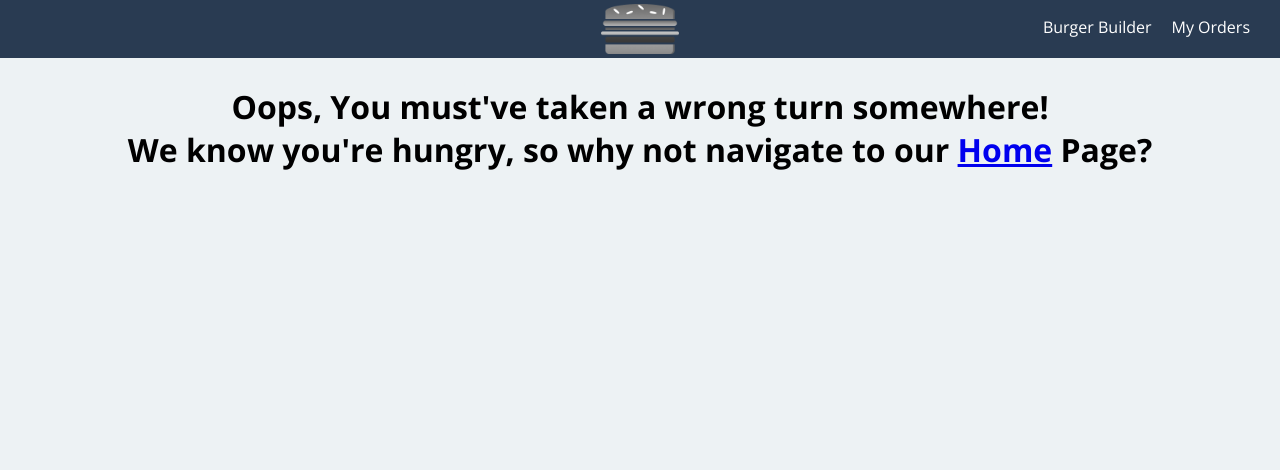
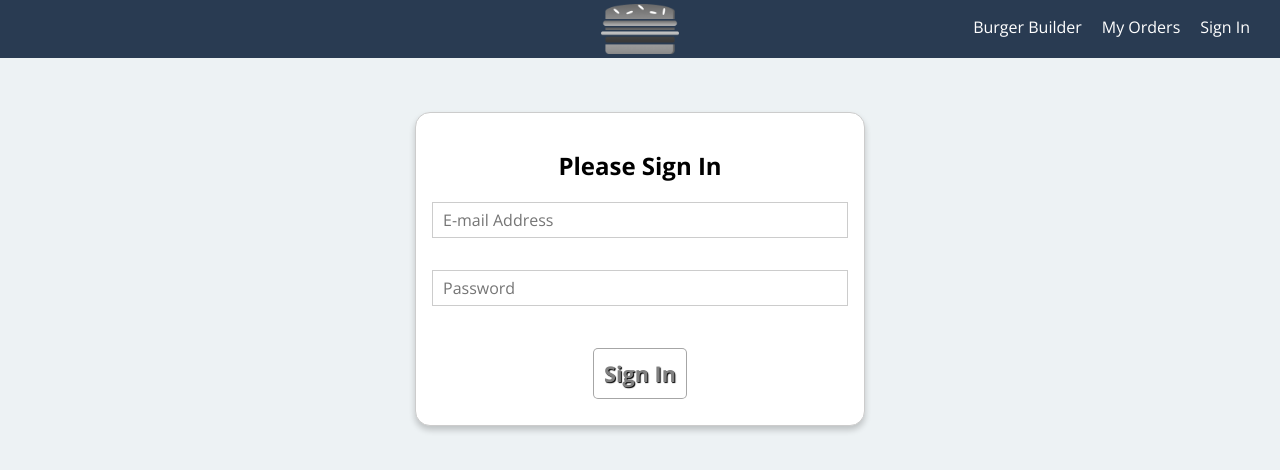
Before and after one commit to MatheoDodi/burgatory-burger-app, a React (Create React App) app: page /sign-in in a window 1280 px wide. Shown: the top 470 px of the page. Built offline with nearby package versions, Linux system fonts and the light colour scheme.

Commit message:
added sign in component

```diff
--- a/src/App.js
+++ b/src/App.js
@@ -3,6 +3,7 @@ import Layout from './components/Layout/Layout';
 import BurgerBuilder from './containers/BurgerBuilder/BurgerBuilder';
 import Checkout from './containers/Checkout/Checkout';
 import Orders from './containers/Orders/Orders';
+import Auth from './containers/Auth/Auth';
 import OrderComplete from './components/Order/OrderComplete/OrderComplete';
 import { BrowserRouter as Router, Route, Switch, NavLink } from 'react-router-dom';
 
@@ -19,6 +20,7 @@ class App extends Component {
 						<Route path="/checkout" component={Checkout} />
             <Route path="/orders" component={Orders} />
             <Route path="/order-complete" component={OrderComplete} />
+            <Route path="/sign-in" component={Auth} />
             <Route exact path='/' component={BurgerBuilder}/>
 						<Route render={() => <div style={{width: '100%', textAlign: 'center'}}><h1>Oops, You must've taken a wrong turn somewhere! <br /> We know you're hungry, so why not navigate to our <NavLink to="/">Home</NavLink> Page?</h1></div>} />
 					</Switch>
--- a/src/components/Navigation/NavigationItems/NavigationItems.js
+++ b/src/components/Navigation/NavigationItems/NavigationItems.js
@@ -48,6 +48,7 @@ const navigationItems = (props) => {
     <NavigationList display={props.display}>
         <ListItem onClick={props.goBurgerBuilder} textSize={props.textSize}><NavLink to="/">Burger Builder</NavLink></ListItem>
         <ListItem onClick={props.goCheckout} textSize={props.textSize}><NavLink to="/orders">My Orders</NavLink></ListItem>
+        <ListItem onClick={props.goCheckout} textSize={props.textSize}><NavLink to="/sign-in">Sign In</NavLink></ListItem>
     </NavigationList>
   )
 }
--- a/src/components/Order/CheckoutSummary/CheckoutSummary.js
+++ b/src/components/Order/CheckoutSummary/CheckoutSummary.js
@@ -1,6 +1,5 @@
 import React from 'react';
 import styled from 'styled-components';
-import Burger from '../../Burger/Burger';
 
 const SummaryDiv = styled.div`
 	text-align: center;
--- /dev/null
+++ b/src/containers/Auth/Auth.js
@@ -0,0 +1,186 @@
+import React, { Component } from 'react';
+import Input from '../../components/UI/Input/Input';
+import styled from 'styled-components';
+import * as actions from '../../store/actions/index';
+import { connect } from 'react-redux';
+
+const ContactDataContainer = styled.div`
+    box-sizing: border-box;
+    padding: 1rem;
+    margin: 3rem auto;
+    width: 450px;
+    text-align: center;
+    background-color: white;
+    border: 1px solid #ccc;
+    border-radius: 15px;
+    box-shadow: 0 4px 6px rgba(0,0,0,.2);
+    @media (max-width: 800px) {
+        width: 350px;
+    }
+`
+
+const SuccessButton = styled.button`
+    border: #5C9210;
+    border-radius: 5px;
+    color: white;
+    text-shadow: 1px 1px 1px black;
+    background-color: #38c900;
+    outline: none;
+    cursor: pointer;
+    font: inherit;
+    padding: 10px;
+    margin: 10px;
+    font-weight: bold;
+    font-size: 1.35rem;
+    &:disabled {
+        color: gray;
+        border: 1px solid rgba(0,0,0,.35);
+        background-color: white;
+        cursor: not-allowed;
+    }
+`
+
+const Form = styled.form`
+    width: 100%;
+`
+
+class Auth extends Component {
+    state = {
+        controls: {
+            email: {
+                elementType: 'input',
+                elementConfig: {
+                    type: 'email',
+                    placeholder: 'E-mail Address',
+                },
+                value: '',
+                validation: {
+                    required: true,
+                    email: true
+                },
+                valid: false,
+                touched: false
+            },
+            password: {
+                elementType: 'input',
+                elementConfig: {
+                    type: 'password',
+                    placeholder: 'Password',
+                },
+                value: '',
+                validation: {
+                    required: true,
+                    length: 6
+                },
+                valid: false,
+                touched: false
+            }
+        },
+        formIsValid: false
+    }
+
+    submitHandler = (event) => {
+        event.preventDefault();
+        this.props.onAuth(this.state.controls.email.value, this.state.controls.password.value);
+    }
+
+    checkIfTouched = (event, id) => {
+
+        const updatedOrderForm = {
+            ...this.state.controls
+        }
+        const updatedFormElement = {...updatedOrderForm[id]};
+        updatedFormElement.touched = true;
+
+        updatedOrderForm[id] = updatedFormElement;
+
+        this.setState( {controls : updatedOrderForm} );
+
+    }
+
+    checkValidity = (value, rules) =>  {
+        let isValid = false;
+
+        if (rules.required) {
+            isValid = value.trim() !== '';
+        }
+
+        if (rules.length) {
+            if (value) {
+                isValid = value.length >= rules.length
+            } else {
+                isValid = false;
+            }
+        }
+
+        if (rules.email) {
+            isValid = /^\w+([\.-]?\w+)*@\w+([\.-]?\w+)*(\.\w{2,3})+$/.test(value)
+        }
+
+        return isValid;
+    }
+
+    formChangeHandler = (event, id) => {
+        const updatedOrderForm = {
+            ...this.state.controls
+        }
+        const updatedFormElement = {...updatedOrderForm[id]};
+        updatedFormElement.value= event.target.value;
+        updatedFormElement.valid = this.checkValidity(updatedFormElement.value, updatedFormElement.validation);
+        updatedOrderForm[id] = updatedFormElement;
+
+        let formIsValid = true;
+        for (let id in updatedOrderForm) {
+            formIsValid = updatedOrderForm[id].valid && formIsValid;
+        }
+
+        this.setState( {controls: updatedOrderForm, formIsValid: formIsValid} );
+    }
+
+    render () {
+        const formElementsArray = [];
+        for (let key in this.state.controls) {
+            formElementsArray.push({
+                id: key,
+                config: this.state.controls[key]
+            });
+        }
+
+
+            let form =  <Form onSubmit={this.submitHandler}>
+                        {formElementsArray.map(formElement => (
+                            <Input
+                                touched={formElement.config.touched}
+                                clicked={(event) => this.checkIfTouched(event, formElement.id)}
+                                invalid={formElement.config.valid}
+                                elementType={formElement.config.elementType}
+                                elementConfig={formElement.config.elementConfig}
+                                value={formElement.config.value}
+                                label={formElement.config.label}
+                                changed={(event) => this.formChangeHandler(event, formElement.id)}
+                                key={formElement.id} />
+                        ))}
+                        <SuccessButton disabled={!this.state.formIsValid}>Sign In</SuccessButton>
+                    </Form>
+
+        return (
+            <ContactDataContainer>
+                <h2>Please Sign In</h2>
+                {form}
+            </ContactDataContainer>
+        )
+    }
+}
+
+// const mapStateToProps = state => {
+// 	return {
+// 	}
+// }
+
+const mapDispatchToProps = dispatch => {
+    return {
+        onAuth: (email, password) => dispatch(actions.auth(email, password))
+    }
+}
+
+export default connect(null, mapDispatchToProps)(Auth);
--- a/src/containers/BurgerBuilder/BurgerBuilder.js
+++ b/src/containers/BurgerBuilder/BurgerBuilder.js
@@ -6,7 +6,6 @@ import Modal from '../../components/UI/Modal/Modal';
 import OrderSummary from '../../components/Burger/OrderSummary/OrderSummary';
 import Spinner from '../../components/UI/Spinnner/Spinner';
 import * as burgerBuilderActions from '../../store/actions/index';
-import burger from '../../components/Burger/Burger';
 
 class BurgerBuilder extends Component {
     state = {
--- a/src/containers/Checkout/Checkout.js
+++ b/src/containers/Checkout/Checkout.js
@@ -3,7 +3,6 @@ import { connect } from 'react-redux';
 import { Redirect } from 'react-router-dom'
 import CheckoutSummary from '../../components/Order/CheckoutSummary/CheckoutSummary';
 import ContactData from '../Checkout/ContactData/ContactData';
-import * as actions from '../../store/actions/index';
 
 class Checkout extends Component {
 
--- a/src/containers/Checkout/ContactData/ContactData.js
+++ b/src/containers/Checkout/ContactData/ContactData.js
@@ -1,7 +1,6 @@
 import React, { Component } from 'react';
 import styled from 'styled-components';
 import { connect } from 'react-redux';
-import axios from '../../../axios-orders';
 import * as actions from '../../../store/actions/index';
 import Spinner from '../../..//components/UI/Spinnner/Spinner';
 import Input from '../../../components/UI/Input/Input';
@@ -160,7 +159,7 @@ class ContactData extends Component {
 
         if (rules.length) {
             if (Number(value)) {
-                isValid = value.length == rules.length
+                isValid = value.length === rules.length
             } else {
                 isValid = false;
             }
--- a/src/containers/Orders/Orders.js
+++ b/src/containers/Orders/Orders.js
@@ -8,7 +8,6 @@ import Spinner from '../../components/UI/Spinnner/Spinner';
 class Orders extends Component {
     state = {
         orders: [],
-        loading: true
     }
 
     componentDidMount() {
--- a/src/store/actions/actionTypes.js
+++ b/src/store/actions/actionTypes.js
@@ -5,6 +5,9 @@ export const PURCHARSE_BURGER_SUCCESS = 'PURCHARSE_BURGER_SUCCESS';
 export const PURCHARSE_BURGER_FAIL = 'PURCHARSE_BURGER_FAIL';
 export const PURCHASE_INIT = 'PURCHASE_INIT';
 export const NEW_ORDER = 'NEW_ORDER';
-export const FETCH_ORDERS_INIT = 'FETCH_ORDERS_INIT';
 export const FETCH_ORDERS_START = 'FETCH_ORDERS_START';
 export const FETCH_ORDERS_SUCCESS = 'FETCH_ORDERS_SUCCESS';
+
+export const AUTH_START = 'AUTH_START';
+export const AUTH_SUCCESS = 'AUTH_SUCCESS';
+export const AUTH_FAIL = 'AUTH_FAIL';
--- /dev/null
+++ b/src/store/actions/auth.js
@@ -0,0 +1,28 @@
+import * as actionTypes from './actionTypes';
+import axios from '../../axios-orders';
+
+export const authStart = () => {
+    return {
+        type: actionTypes.AUTH_START
+    };
+};
+
+export const authSuccess = (authData) => {
+    return {
+        type: actionTypes.AUTH_SUCCESS,
+        authData: authData
+    }
+}
+
+export const authFail = (error) => {
+    return {
+        type: actionTypes.AUTH_FAIL,
+        error: error
+    }
+}
+
+export const auth = (email, password) => {
+    return dispatch => {
+        dispatch(authStart());
+    }
+}
--- a/src/store/actions/index.js
+++ b/src/store/actions/index.js
@@ -10,3 +10,7 @@ export {
     purchaseInt,
     fetchOrders
 } from './order';
+
+export {
+    auth
+} from './auth';
--- a/src/store/actions/order.js
+++ b/src/store/actions/order.js
@@ -49,12 +49,6 @@ export const fetchOrdersSuccess = (orders) => {
     }
 }
 
-export const fetchOrdersStart = () => {
-    return {
-        type: actionTypes.FETCH_ORDERS_START
-    }
-}
-
 export const fetchOrders = () => {
     return dispatch => {
         axios.get('/orders.json')
```
